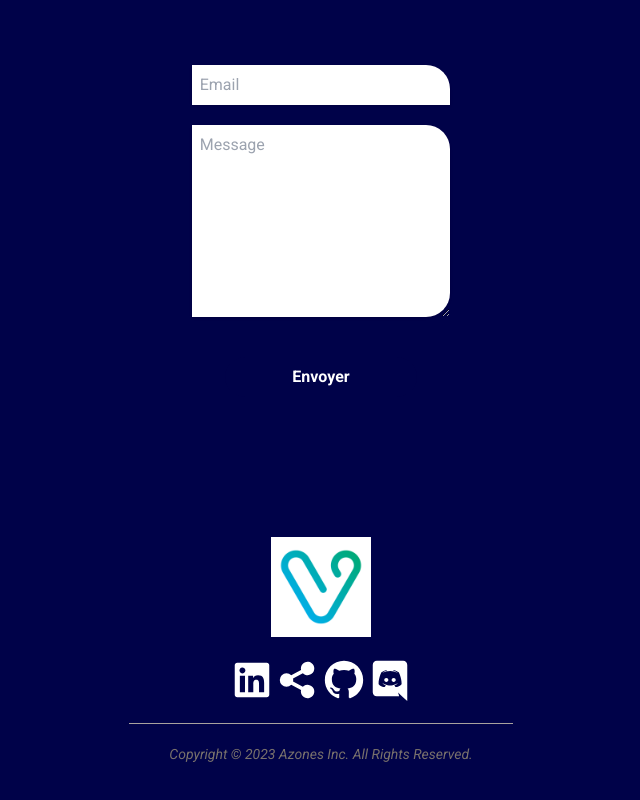
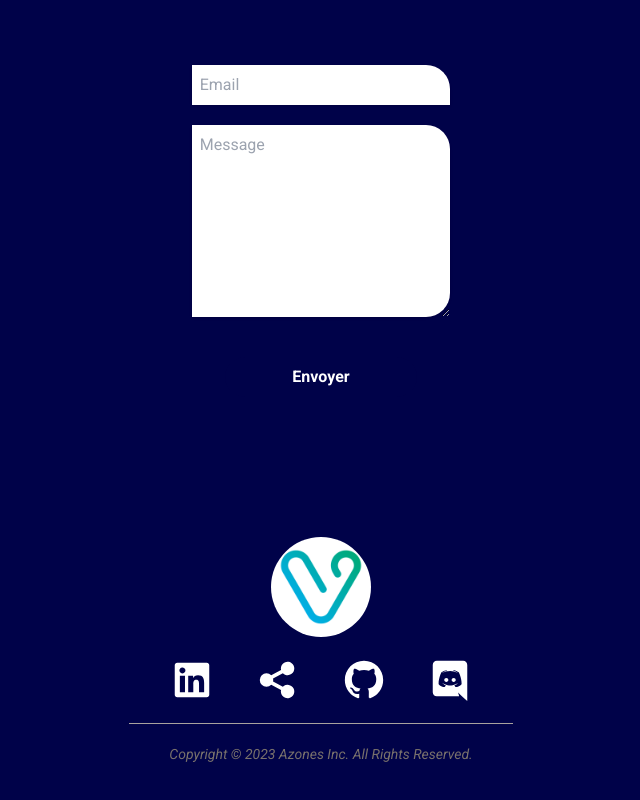
Before and after one commit to Azonesbz/vincentavez, a React (Vite) app in the folder client/: page / in a window 1280 px wide. Shown: the part 2915-3715 px from the top of the page, without its empty margins (319-959 px from the left). Built offline with nearby package versions, Linux system fonts and the light colour scheme.

Commit message:
fixed gap to social link items

```diff
--- a/client/src/components/footer/Footer.jsx
+++ b/client/src/components/footer/Footer.jsx
@@ -28,9 +28,9 @@ export default function Footer(){
             <footer className="container py-10 ">
                 <div className="flex flex-col items-center justify-center">
                     <a href={"/"} className="w-full flex justify-center" ref={imgRef}>
-                        <img src="Vincent_2_.webp" alt="logo" width={100} height={100} />
+                        <img className="rounded-full" src="Vincent_2_.webp" alt="logo" width={100} height={100} />
                     </a>
-                <SocialLink className={"flex mt-5"} handleCopy={handleCopy} />
+                    <SocialLink className={"flex gap-10 mt-5"} handleCopy={handleCopy} />
                 </div>
                 <footer className="pt-5 flex justify-center min-w-screen">
                     <i className="text-sm text-stone-500 mx-auto border-t-[1px] w-96 text-center border-stone-400 pt-5">Copyright © 2023 Azones Inc. All Rights Reserved.</i>
```
